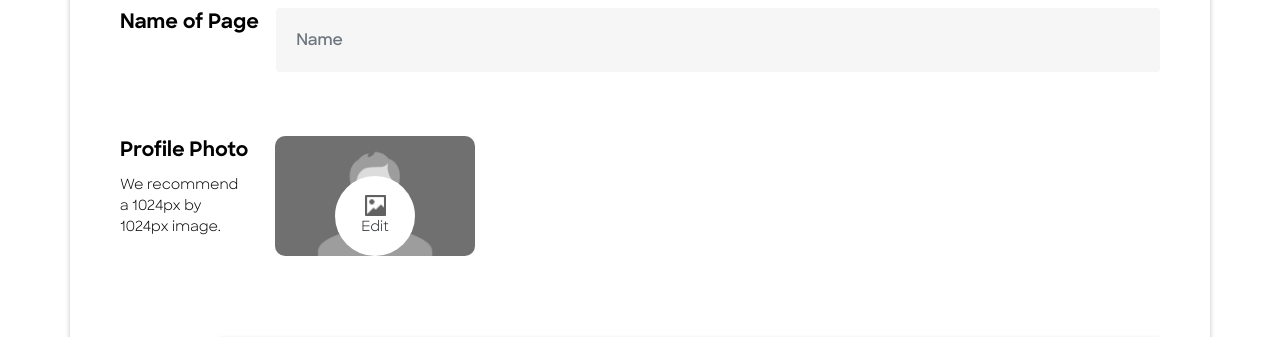
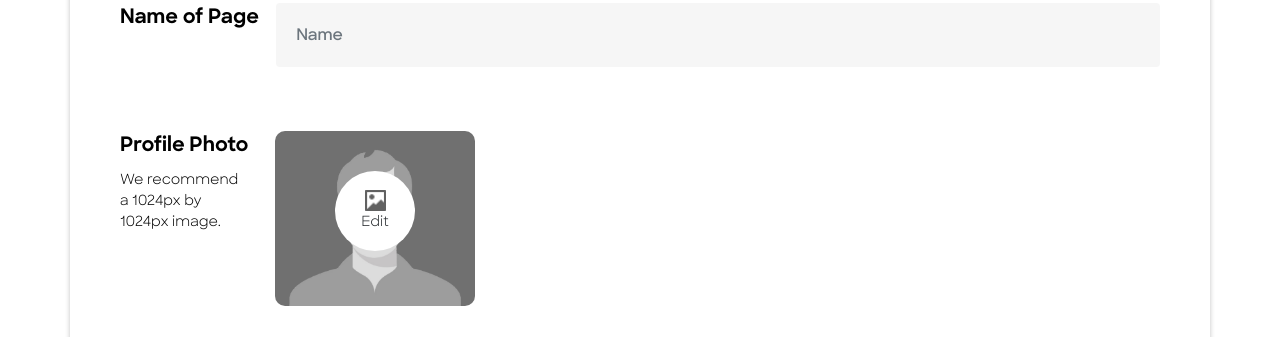
Before and after one commit to 31-RojanieBeberino/new-sturcture-pageduo, a website: page customize-page.html in a window 1280 px wide. Shown: the part 809-1146 px from the top of the page. Drawn offline with nearby package versions, Linux system fonts and the light colour scheme; grey boxes are pictures that could not be loaded.

Commit message:
ralph latest updated

```diff
--- a/css/style.sass
+++ b/css/style.sass
@@ -1151,3 +1151,6 @@ img.card-img-top
 .child img
   width: 20%
   object-fit: contain
+
+img.customize-page.user-profile-img
+  height: 100%
--- a/customize-page.html
+++ b/customize-page.html
@@ -114,7 +114,7 @@
                         <p>We recommend a 1024px by 1024px image.</p>
                     </div>
                     <div class="cp user-profile">
-                        <img class="user-profile-img" src="images/image1.webp">
+                        <img class="customize-page  user-profile-img" src="images/image1.webp">
                         <div class="create-post mini-img d-flex align-items-center justify-content-center flex-column">
                             <img class="user-prof-mini" src="images/picture-svgrepo-com.webp">
                             <label for="" class="label">Edit</label>
```
Also changed, not shown: css/style.css, 1 other file.
